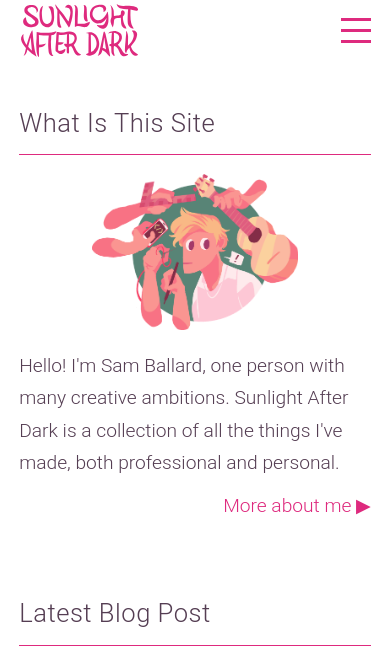
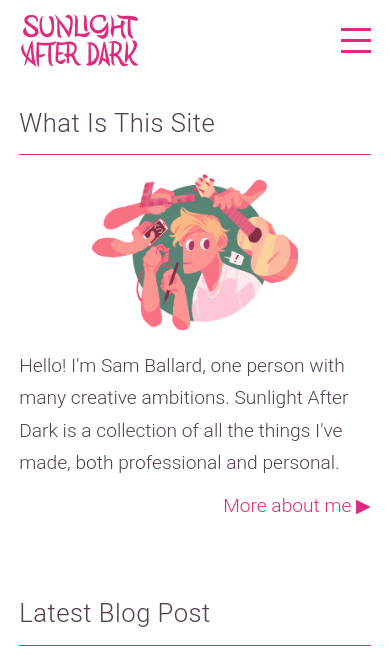
Before and after one commit to BaronBlackmore/SunlightAfterDark, a Jekyll site: the page built from index.html, in a window 390 px wide. Shown: the top 665 px of the page. Built offline with Jekyll 4.4.1, drawn with Linux system fonts in a browser that asks for light colours; grey boxes are pictures that could not be loaded.

Commit message:
maintain nav size

```diff
--- a/css/main.css
+++ b/css/main.css
@@ -979,13 +979,10 @@ a img:hover{
 	}
 
 	#nav{
-		height: 60px;
 		display: flex;
 		justify-content: space-between;
 		flex-direction: row;
 		align-items: center;
-		height: 60px;
-		/*padding: 0 20px;*/
 		flex:0 auto;
 	}
 
```
